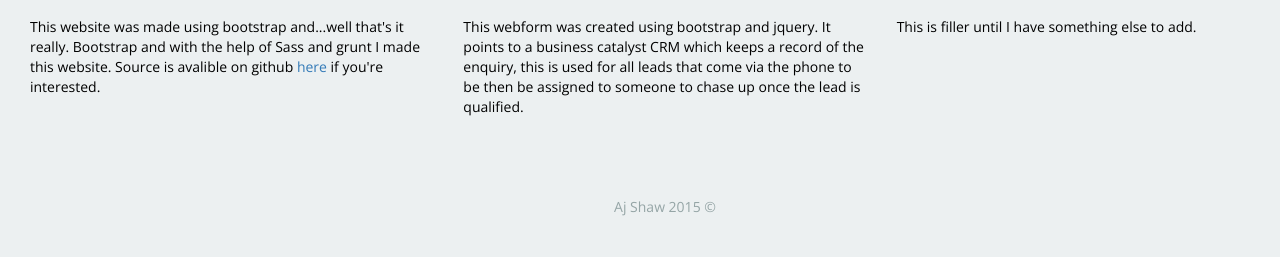
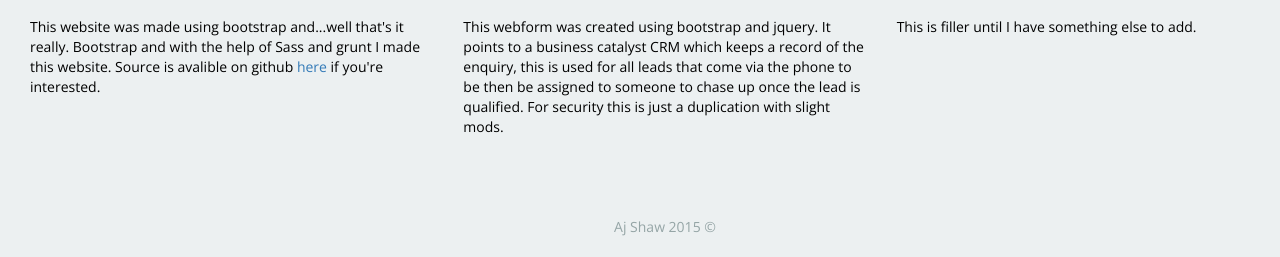
Before and after one commit to Ajshawit/Personal-Website, a website: page dist/index.html in a window 1280 px wide. Shown: the part 869-1126 px from the top of the page. Drawn offline with nearby package versions, Linux system fonts and the light colour scheme.

Commit message:
Removing References

```diff
--- a/dist/index.html
+++ b/dist/index.html
@@ -50,9 +50,11 @@
 								<p>This website was made using bootstrap and...well that's it really. Bootstrap and with the help of Sass and grunt I made this website. Source is avalible on github <a href="https://github.com/Ajshawit/ajshawit.github.io">here</a> if you're interested.</p>
 							</div>
 							<div class="col-md-4">
-								<a href="http://www.streeterlaw.com.au/new-enquiry/Web-to-Lead.html"><img src="img/NewEnquiryForm.png" alt="New Enquiry form for Streeterlaw"></a>
+								<a href="#"><img src="img/NewEnquiryForm.png" alt="New Enquiry form for Law Firm"></a>
 								<h1>Web form</h1>
-								<p>This webform was created using bootstrap and jquery. It points to a business catalyst CRM which keeps a record of the enquiry, this is used for all leads that come via the phone to be then be assigned to someone to chase up once the lead is qualified.</p>
+								<p>This webform was created using bootstrap and jquery. It points to a business catalyst CRM which keeps a record of the enquiry, this is used for all leads that come via the phone to be then be assigned to someone to chase up once the lead is qualified.
+								For security this is just a duplication with slight mods.
+								</p>
 							</div>
 							<div class="col-md-4">
 								<a href="https://google.com.au"><img src="img/google.png" alt="Google.com"></a>
```
